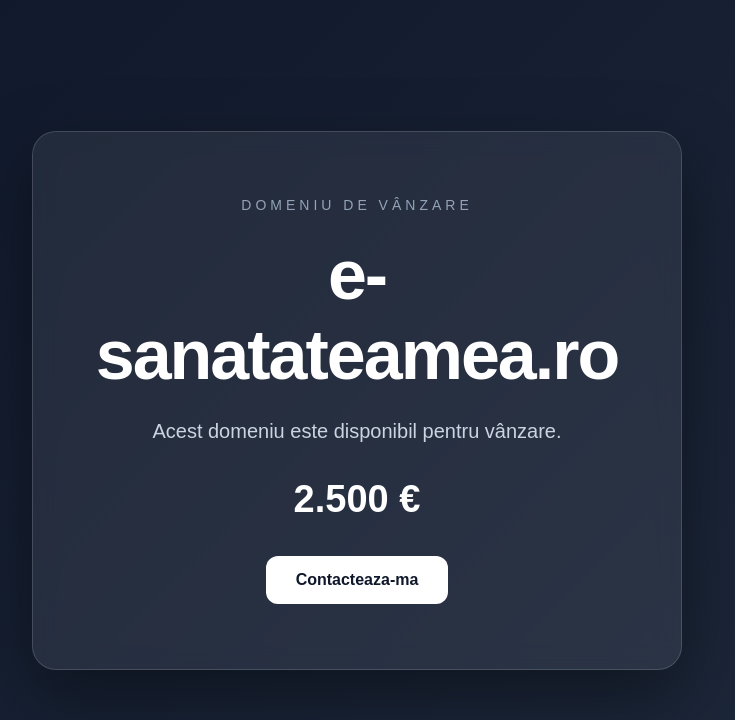
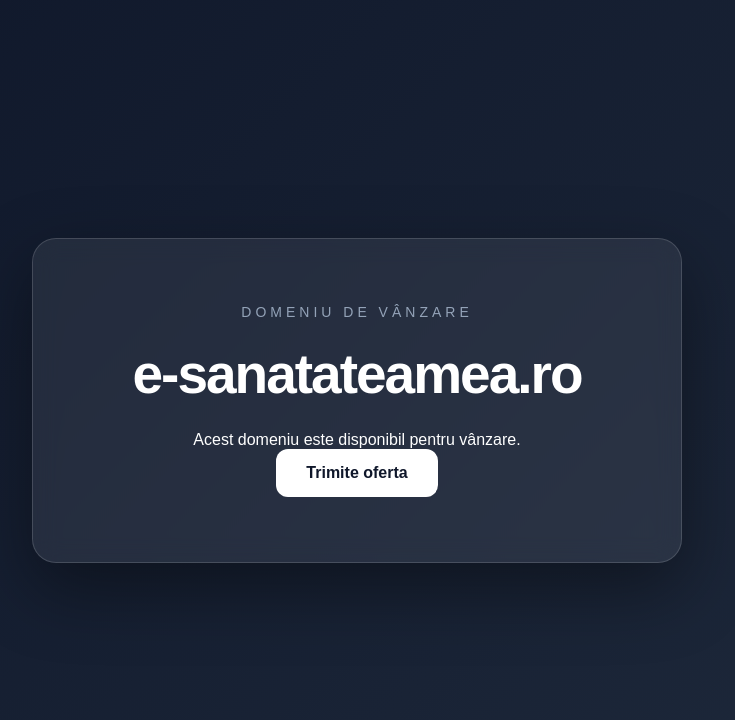
Before and after one commit to marius3123/domain-for-sale, a plain HTML site: page index.html in a window 1280 px wide. Shown: the whole page, without its empty margins (283-1018 px from the left). Drawn offline with Linux system fonts and the light colour scheme.

Commit message:
Update index.html

```diff
--- a/index.html
+++ b/index.html
@@ -43,11 +43,12 @@
             margin-bottom: 22px;
         }
 
-        h1 {
-            font-size: clamp(40px, 8vw, 70px);
-            font-weight: 800;
-            margin-bottom: 25px;
-            letter-spacing: -2px;
+h1 {
+    font-size: clamp(32px, 6vw, 55px);
+    font-weight: 800;
+    margin-bottom: 25px;
+    letter-spacing: -2px;
+}
         }
 
         .text {
@@ -106,12 +107,9 @@
             Acest domeniu este disponibil pentru vânzare.
         </p>
 
-        <div class="price">
-            2.500 €
-        </div>
 
         <a class="contact" href="mailto:mariusg_96@hotmail.com">
-            Contacteaza-ma
+            Trimite oferta
         </a>
 
     </div>
```
